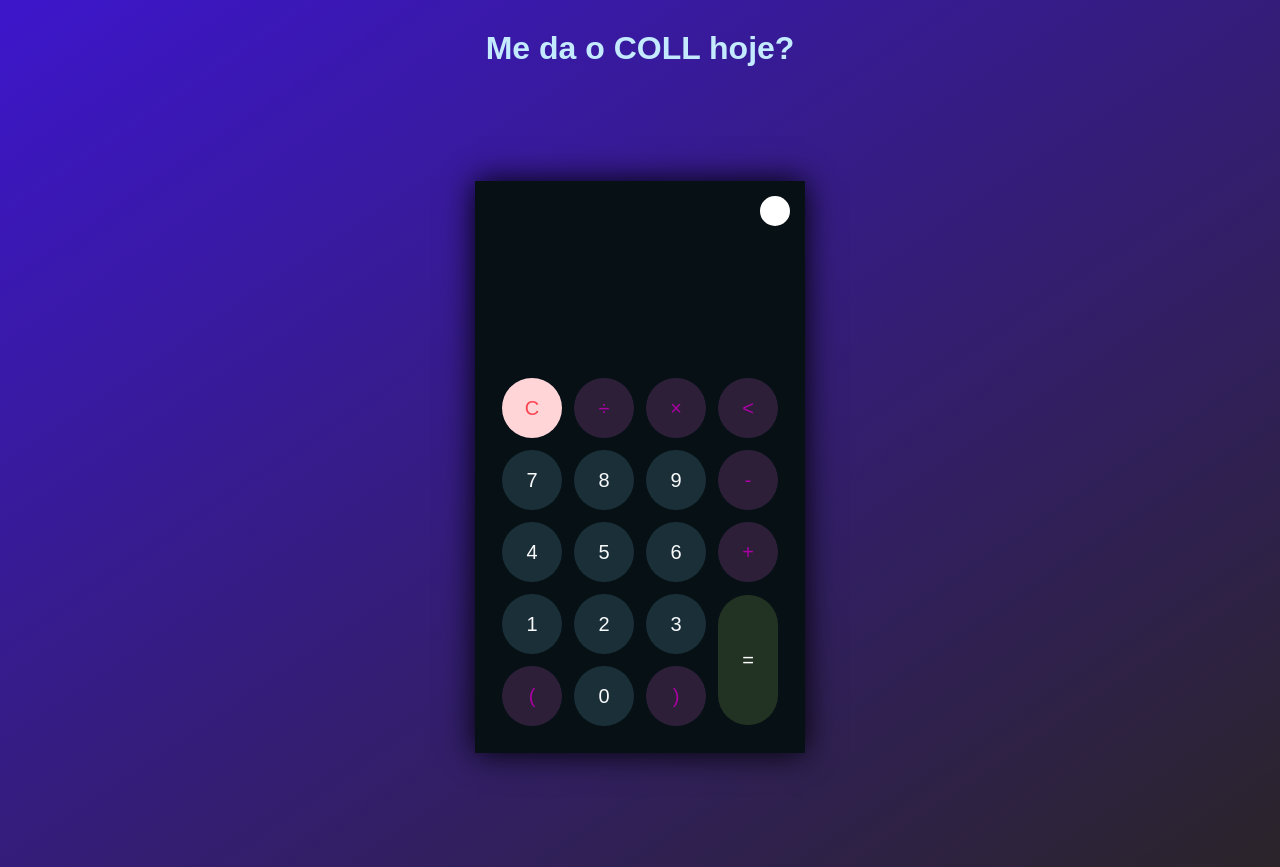
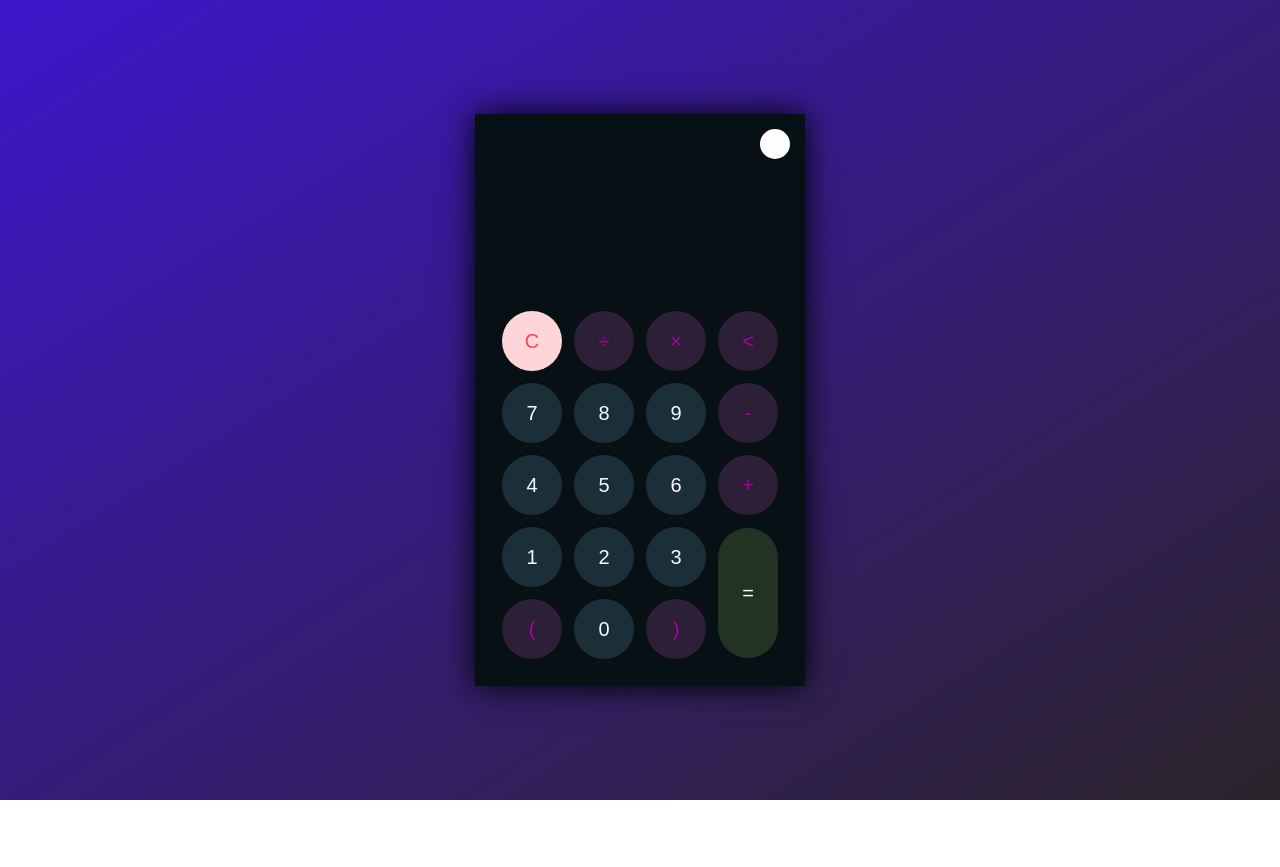
Before and after one commit to DanyelOli/Calculadora, a plain HTML site: page index.html in a window 1280 px wide. After the commit the page ends 800 px from the top, so only its background shows below. Drawn offline with Linux system fonts and the light colour scheme.

Commit message:
correção

```diff
--- a/index.html
+++ b/index.html
@@ -8,7 +8,6 @@
     <link rel="stylesheet" href="./assets/css/style.css">
 </head>
 <body>
-    <H1>Me da o COLL hoje?</H1>
     <div class="container">
         <div class="calculator dark">
             <div class="theme-toggler active">
```
